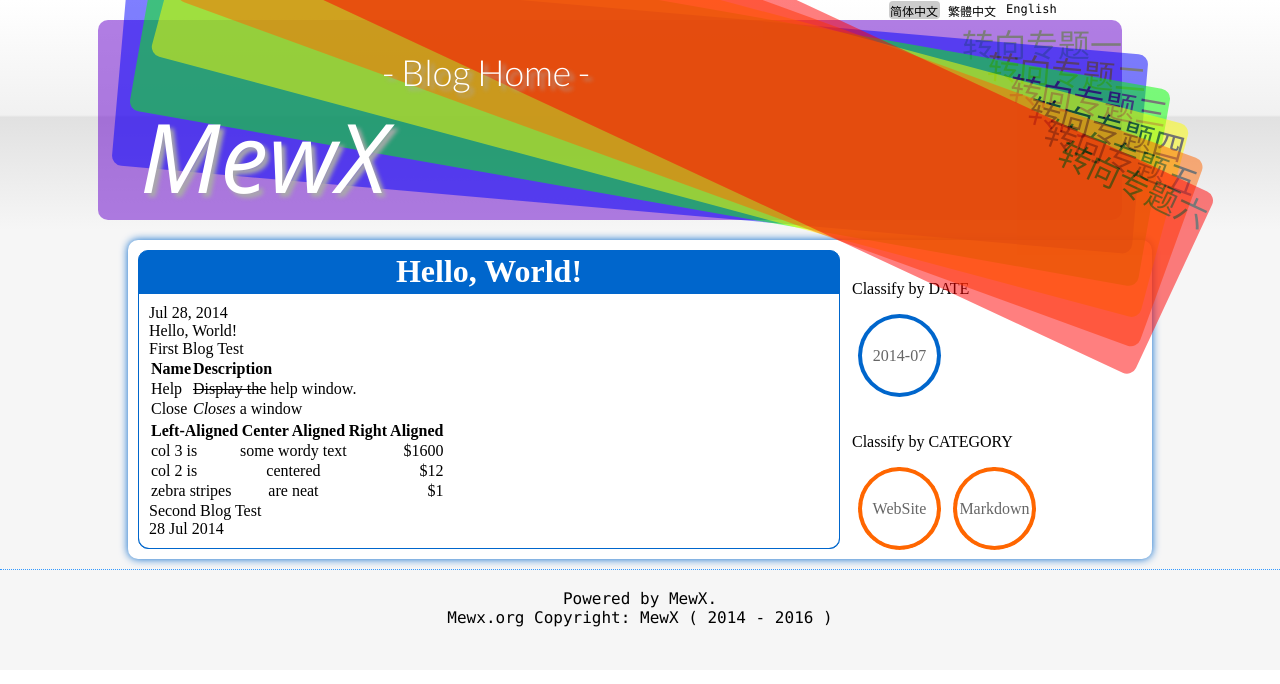
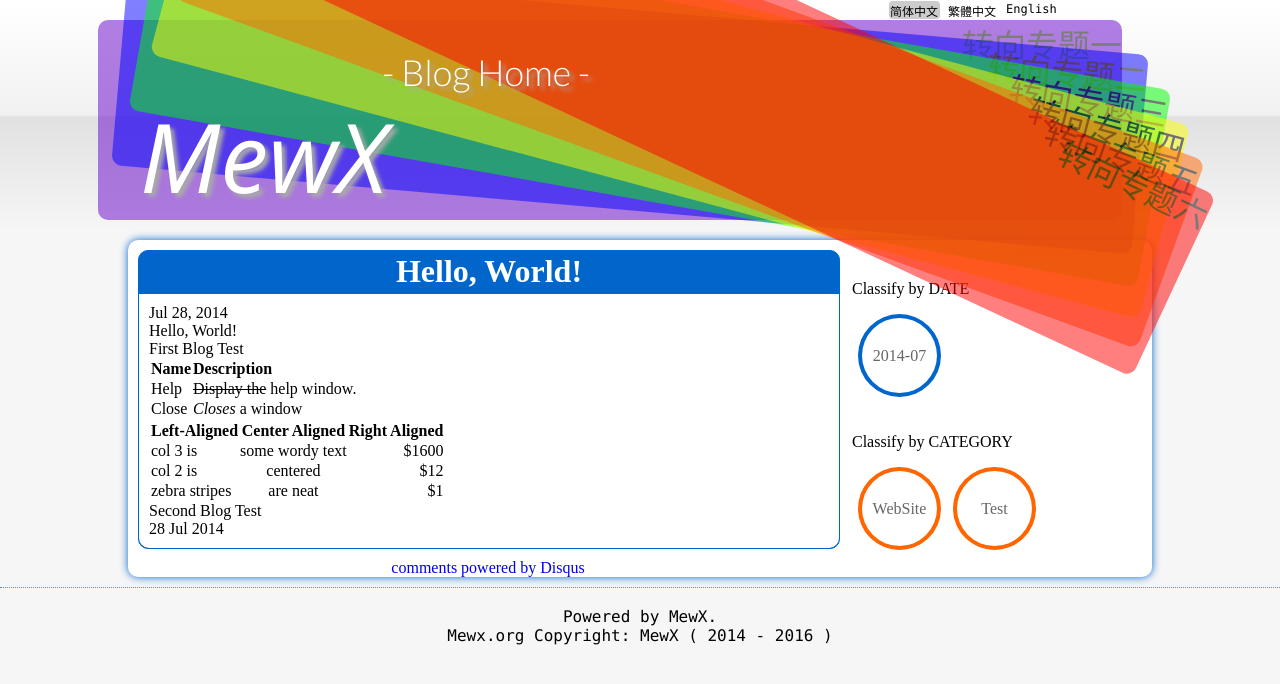
Before and after one commit to MewX/mewx.github.io, a Jekyll site: the page built from _posts/2014-07-28-hello-world.md, in a window 1280 px wide. Shown: the top 684 px of the page. Built offline with Jekyll 4.4.1, drawn with Linux system fonts in a browser that asks for light colours; comment, search, counter and statistics services are not loaded.

Commit message:
Disqus added

```diff
--- a/_layouts/testpage.html
+++ b/_layouts/testpage.html
@@ -44,6 +44,23 @@
 					<div class="InlineBorder">{{ page.date | date: "%b %d, %Y" }}<br>{{ content }}</div>
 				</div>
 				<div class="spaceline"></div>
+
+				<!-- Disqus Board -->
+				<div id="disqus_thread"></div>
+				<script type="text/javascript">
+					/* * * CONFIGURATION VARIABLES: EDIT BEFORE PASTING INTO YOUR WEBPAGE * * */
+					var disqus_shortname = 'mewx'; // required: replace example with your forum shortname
+
+					/* * * DON'T EDIT BELOW THIS LINE * * */
+					(function() {
+						var dsq = document.createElement('script'); dsq.type = 'text/javascript'; dsq.async = true;
+						dsq.src = '//' + disqus_shortname + '.disqus.com/embed.js';
+						(document.getElementsByTagName('head')[0] || document.getElementsByTagName('body')[0]).appendChild(dsq);
+					})();
+				</script>
+				<noscript>Please enable JavaScript to view the <a href="http://disqus.com/?ref_noscript">comments powered by Disqus.</a></noscript>
+				<a href="http://disqus.com" class="dsq-brlink">comments powered by <span class="logo-disqus">Disqus</span></a>
+
 			</div>
 
 			<div id="TagOutlineBoarder">
--- a/_posts/2014-07-28-hello-world.md
+++ b/_posts/2014-07-28-hello-world.md
@@ -5,7 +5,7 @@
 comments: true
 author: MewX
 published: true
-categories: [WebSite, Markdown]
+categories: [WebSite, Test]
 ---
 {{ page.title }}
 
--- a/index.html
+++ b/index.html
@@ -7,7 +7,7 @@
 {% for post in paginator.posts %}
 				<div class="OutlineBorder">
 					<a href="{{ post.url }}" target="_parent"><h1>{{ post.title }}</h1></a>
-					<div class="InlineBorder">{{ post.date | date: "%b %d, %Y" }}<br>    {{ post.content | truncatewords:5 }}</div>
+					<div class="InlineBorder">{{ post.date | date: "%b %d, %Y" }}<br><br>{{ post.content | truncatewords:5 }}</div>
 				</div>
 				<div class="spaceline"></div>
 {% endfor %}
```
